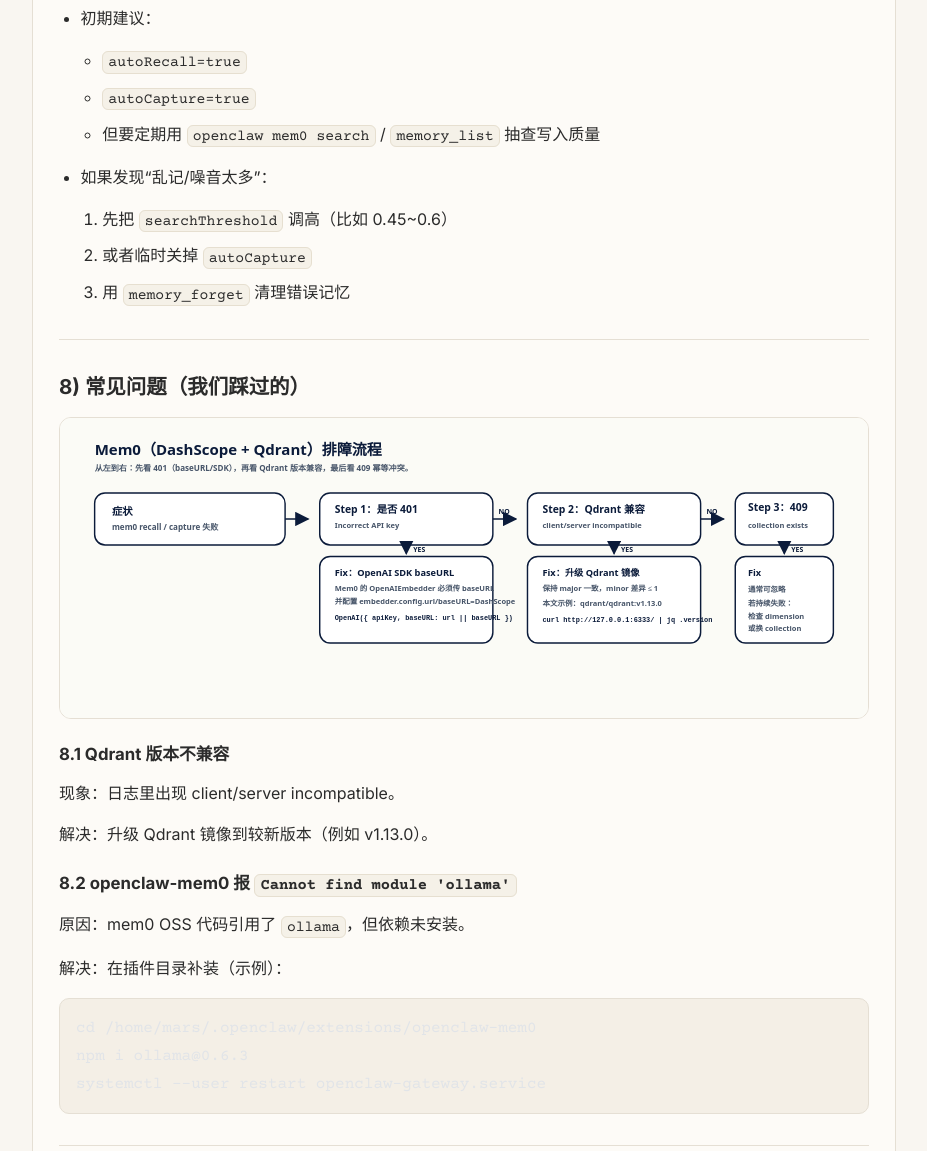
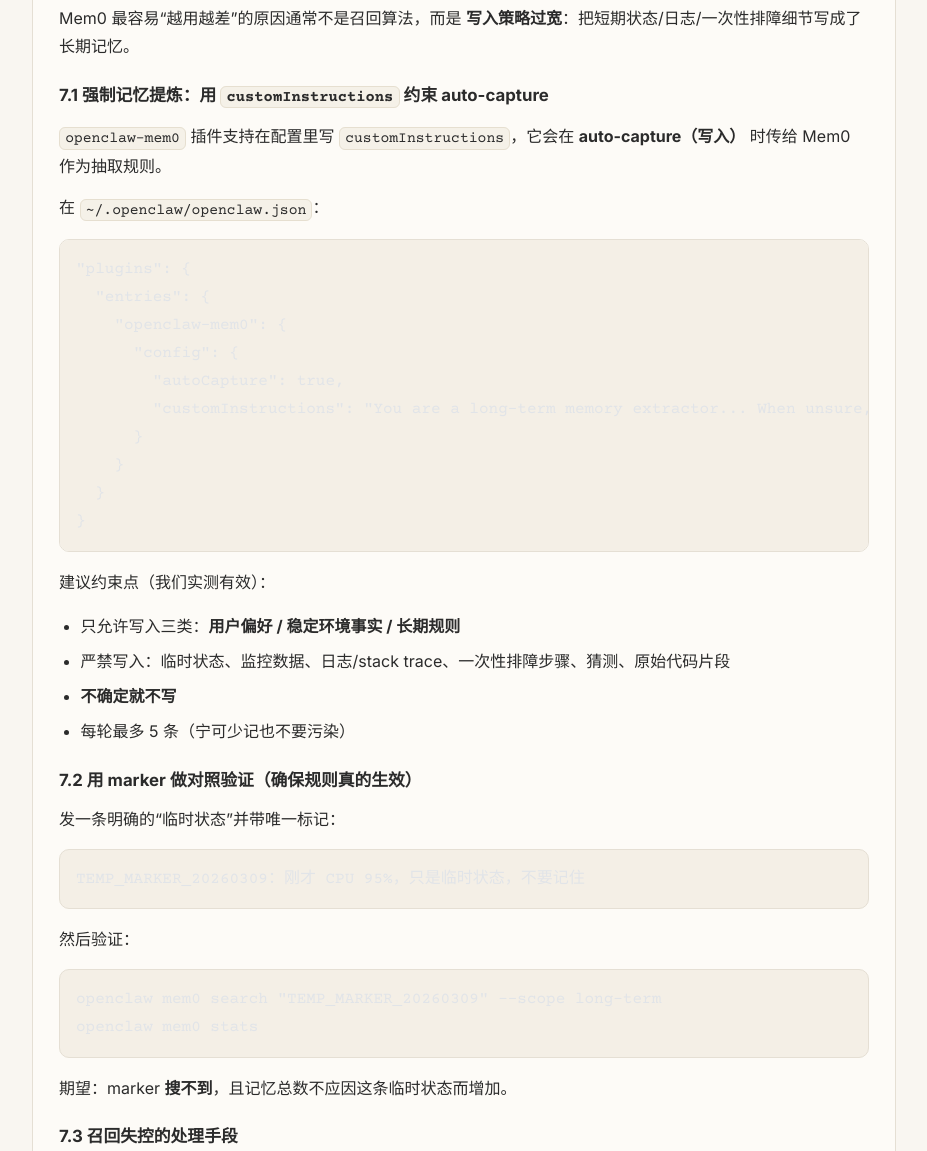
Before and after one commit to tingxueren/tingxueren.github.io, an Astro site: page /2026/03/09/openclaw-mem0-dashscope-qdrant in a window 1280 px wide. Shown: the part 8098-9249 px from the top of the page, without its empty margins (176-1103 px from the left). Built offline with nearby package versions, Linux system fonts and the light colour scheme; Astro itself is replaced by a stand-in of ours; code samples lack their colours.

Commit message:
docs(blog): refine mem0 guide and preview config

````diff
--- a/astro.config.mjs
+++ b/astro.config.mjs
@@ -23,7 +23,7 @@
   },
   vite: {
     server: {
-      allowedHosts: ['nerd.tingxueren.com', 'tingxueren.com']
+      allowedHosts: ['nerd.tingxueren.com', 'blog-preview.tingxueren.com', 'tingxueren.com']
     }
   }
 });
--- a/src/content/blog/2026-03-09-openclaw-mem0-dashscope-qdrant.md
+++ b/src/content/blog/2026-03-09-openclaw-mem0-dashscope-qdrant.md
@@ -33,8 +33,6 @@
 
 <img
   src="/images/blog/openclaw-mem0-dashscope-qdrant/01-architecture.svg"
-  data-preview-src="/blog-preview/images/blog/openclaw-mem0-dashscope-qdrant/01-architecture.svg"
-  onerror="this.onerror=null;this.src=this.dataset.previewSrc"
   alt="OpenClaw + Mem0（DashScope + Qdrant）架构图"
   style="width:100%;max-width:1100px;margin:1rem auto;display:block"
 />
@@ -289,15 +287,61 @@
 
 ## 7) 运维建议（避免记忆污染）
 
+Mem0 最容易“越用越差”的原因通常不是召回算法，而是 **写入策略过宽**：把短期状态/日志/一次性排障细节写成了长期记忆。
+
+### 7.1 强制记忆提炼：用 `customInstructions` 约束 auto-capture
+
+`openclaw-mem0` 插件支持在配置里写 `customInstructions`，它会在 **auto-capture（写入）** 时传给 Mem0 作为抽取规则。
+
+在 `~/.openclaw/openclaw.json`：
+
+```json5
+"plugins": {
+  "entries": {
+    "openclaw-mem0": {
+      "config": {
+        "autoCapture": true,
+        "customInstructions": "You are a long-term memory extractor... When unsure, store NOTHING. Output at most 5 memories per turn..."
+      }
+    }
+  }
+}
+```
+
+建议约束点（我们实测有效）：
+- 只允许写入三类：**用户偏好 / 稳定环境事实 / 长期规则**
+- 严禁写入：临时状态、监控数据、日志/stack trace、一次性排障步骤、猜测、原始代码片段
+- **不确定就不写**
+- 每轮最多 5 条（宁可少记也不要污染）
+
+### 7.2 用 marker 做对照验证（确保规则真的生效）
+
+发一条明确的“临时状态”并带唯一标记：
+
+```
+TEMP_MARKER_20260309：刚才 CPU 95%，只是临时状态，不要记住
+```
+
+然后验证：
+
+```bash
+openclaw mem0 search "TEMP_MARKER_20260309" --scope long-term
+openclaw mem0 stats
+```
+
+期望：marker **搜不到**，且记忆总数不应因这条临时状态而增加。
+
+### 7.3 召回失控的处理手段
+
 - 初期建议：
   - `autoRecall=true`
-  - `autoCapture=true`
-  - 但要定期用 `openclaw mem0 search` / `memory_list` 抽查写入质量
+  - `autoCapture=true`（前提是 7.1 的提炼规则足够严格）
+  - 定期用 `openclaw mem0 search` 抽查写入质量
 
-- 如果发现“乱记/噪音太多”：
-  1) 先把 `searchThreshold` 调高（比如 0.45~0.6）
+- 如果发现“召回过多/不相关”：
+  1) 把 `searchThreshold` 调高（例如 0.45~0.6）
   2) 或者临时关掉 `autoCapture`
-  3) 用 `memory_forget` 清理错误记忆
+  3) 用 `memory_forget` 清理明显错误/过期的记忆
 
 ---
 
@@ -305,8 +349,6 @@
 
 <img
   src="/images/blog/openclaw-mem0-dashscope-qdrant/02-debug-flow.svg"
-  data-preview-src="/blog-preview/images/blog/openclaw-mem0-dashscope-qdrant/02-debug-flow.svg"
-  onerror="this.onerror=null;this.src=this.dataset.previewSrc"
   alt="Mem0 + DashScope + Qdrant 排障流程图"
   style="width:100%;max-width:1100px;margin:1rem auto;display:block"
 />
@@ -342,6 +384,7 @@
 ## 参考链接
 
 - Mem0 × OpenClaw 官方文档： https://docs.mem0.ai/integrations/openclaw
+- Mem0 Plugin Config（customInstructions 等参数说明）： https://docs.mem0.ai/integrations/openclaw#configuration
 - Mem0 Open Source 文档（Node quickstart）： https://docs.mem0.ai/open-source/node-quickstart
 - Mem0（GitHub）： https://github.com/mem0ai/mem0
 - OpenClaw（GitHub）： https://github.com/openclaw/openclaw
````
Also changed, not shown: public/assets/blog/openclaw-mem0-dashscope-qdrant/cover-google-tech.png (added), public/assets/blog/openclaw-mem0-dashscope-qdrant/cover-skill-test.png (added).
